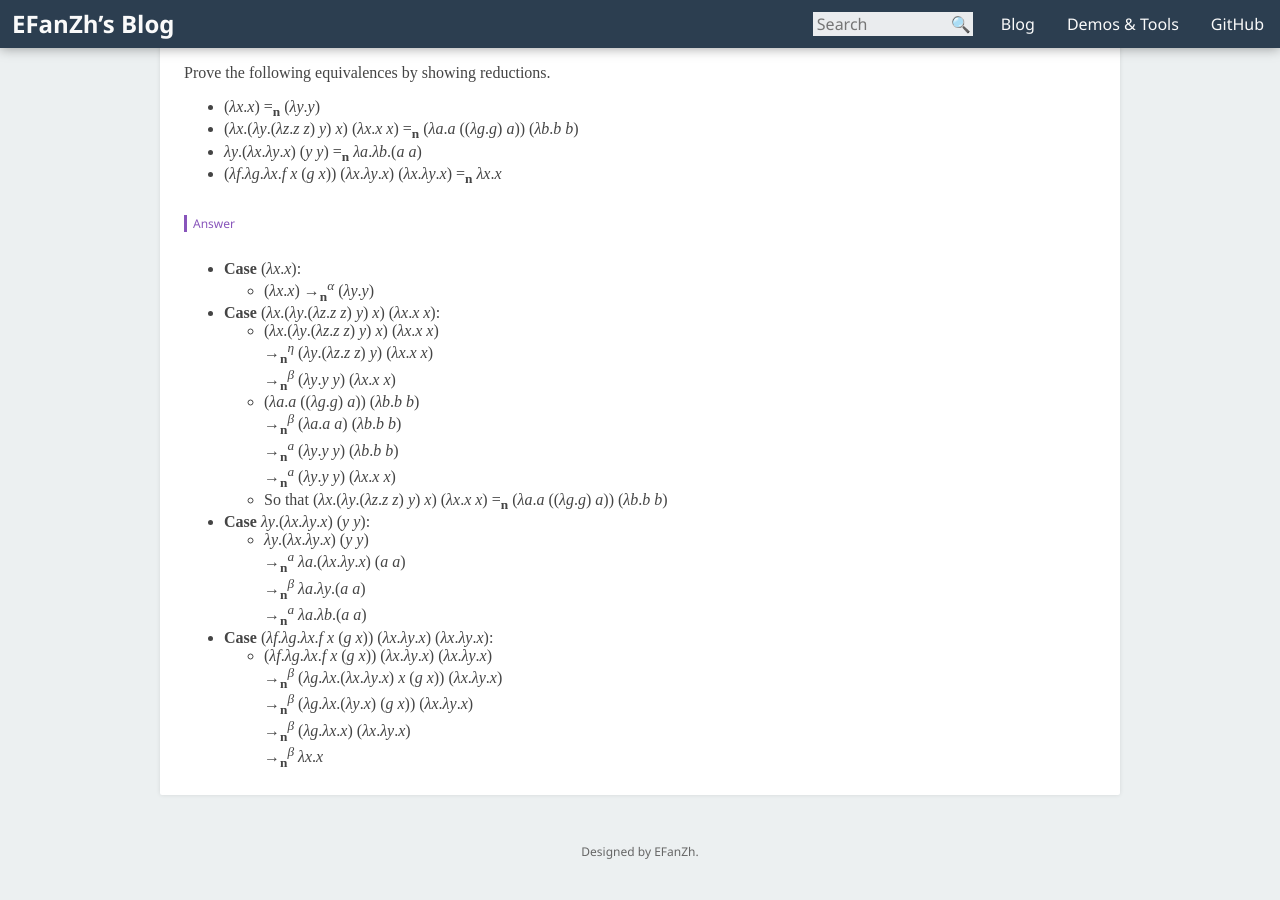
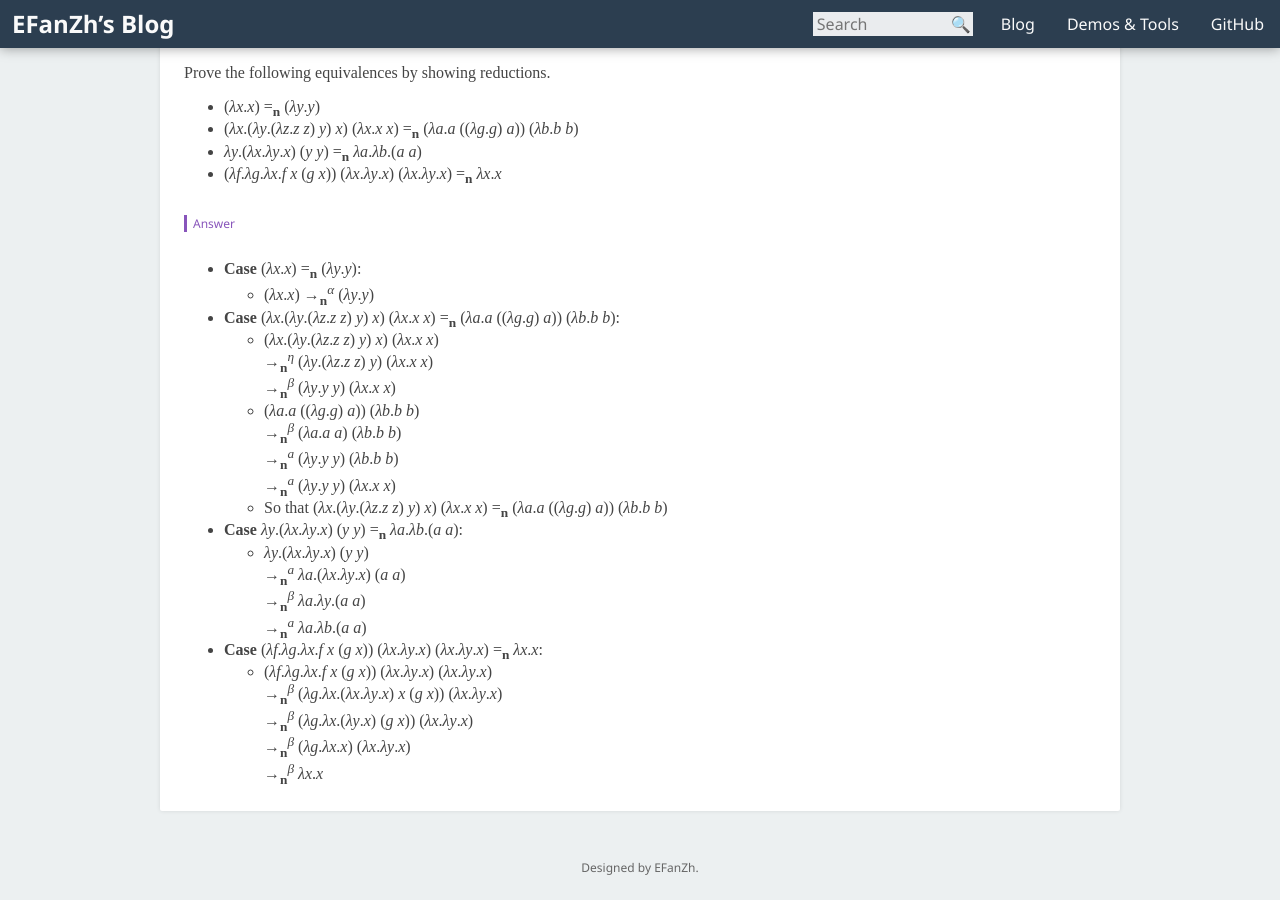
Before and after one commit to fuzeyi/efanzh.github.io, a Jekyll site: the page built from _posts/2016-06-04-programming-languages-and-lambda-calculi-exercises.md, in a window 1280 px wide and 900 px high, scrolled down 11427 px. Built offline with Jekyll 4.4.1, drawn with Linux system fonts in a browser that asks for light colours.

Commit message:
Add full case descriptions

```diff
--- a/_posts/2016-06-04-programming-languages-and-lambda-calculi-exercises.md
+++ b/_posts/2016-06-04-programming-languages-and-lambda-calculi-exercises.md
@@ -495,9 +495,9 @@ Prove the following equivalences by showing reductions.
 
 ###### Answer
 
-- **Case** (*λx*.*x*):
+- **Case** (*λx*.*x*) =<sub>**n**</sub> (*λy*.*y*):
     - (*λx*.*x*) →<sub>**n**</sub><sup>*α*</sup> (*λy*.*y*)
-- **Case** (*λx*.(*λy*.(*λz*.*z* *z*) *y*) *x*) (*λx*.*x* *x*):
+- **Case** (*λx*.(*λy*.(*λz*.*z* *z*) *y*) *x*) (*λx*.*x* *x*) =<sub>**n**</sub> (*λa*.*a* ((*λg*.*g*) *a*)) (*λb*.*b* *b*):
     - (*λx*.(*λy*.(*λz*.*z* *z*) *y*) *x*) (*λx*.*x* *x*) \\
         →<sub>**n**</sub><sup>*η*</sup> (*λy*.(*λz*.*z* *z*) *y*) (*λx*.*x* *x*) \\
         →<sub>**n**</sub><sup>*β*</sup> (*λy*.*y* *y*) (*λx*.*x* *x*)
@@ -507,12 +507,12 @@ Prove the following equivalences by showing reductions.
         →<sub>**n**</sub><sup>*a*</sup> (*λy*.*y* *y*) (*λx*.*x* *x*)
     - So that (*λx*.(*λy*.(*λz*.*z* *z*) *y*) *x*) (*λx*.*x* *x*)
         =<sub>**n**</sub> (*λa*.*a* ((*λg*.*g*) *a*)) (*λb*.*b* *b*)
-- **Case** *λy*.(*λx*.*λy*.*x*) (*y* *y*):
+- **Case** *λy*.(*λx*.*λy*.*x*) (*y* *y*) =<sub>**n**</sub> *λa*.*λb*.(*a* *a*):
     - *λy*.(*λx*.*λy*.*x*) (*y* *y*) \\
         →<sub>**n**</sub><sup>*a*</sup> *λa*.(*λx*.*λy*.*x*) (*a* *a*) \\
         →<sub>**n**</sub><sup>*β*</sup> *λa*.*λy*.(*a* *a*) \\
         →<sub>**n**</sub><sup>*a*</sup> *λa*.*λb*.(*a* *a*)
-- **Case** (*λf*.*λg*.*λx*.*f* *x* (*g* *x*)) (*λx*.*λy*.*x*) (*λx*.*λy*.*x*):
+- **Case** (*λf*.*λg*.*λx*.*f* *x* (*g* *x*)) (*λx*.*λy*.*x*) (*λx*.*λy*.*x*) =<sub>**n**</sub> *λx*.*x*:
     - (*λf*.*λg*.*λx*.*f* *x* (*g* *x*)) (*λx*.*λy*.*x*) (*λx*.*λy*.*x*) \\
         →<sub>**n**</sub><sup>*β*</sup> (*λg*.*λx*.(*λx*.*λy*.*x*) *x* (*g* *x*)) (*λx*.*λy*.*x*) \\
         →<sub>**n**</sub><sup>*β*</sup> (*λg*.*λx*.(*λy*.*x*) (*g* *x*)) (*λx*.*λy*.*x*) \\
```
